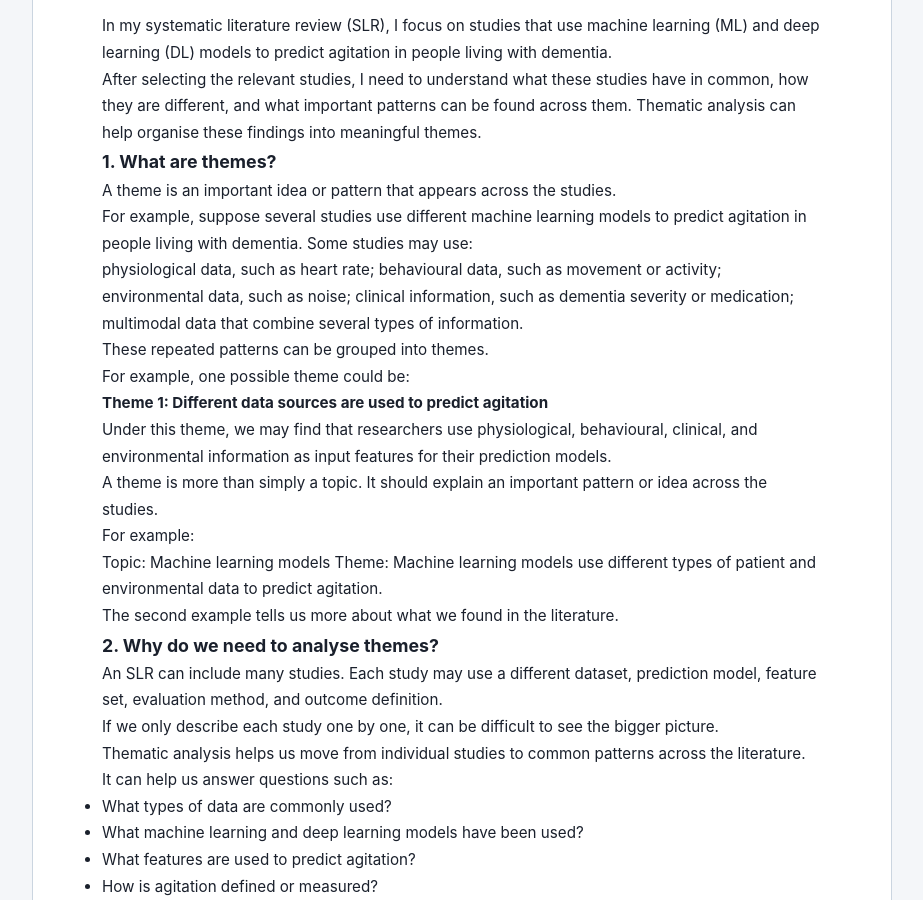
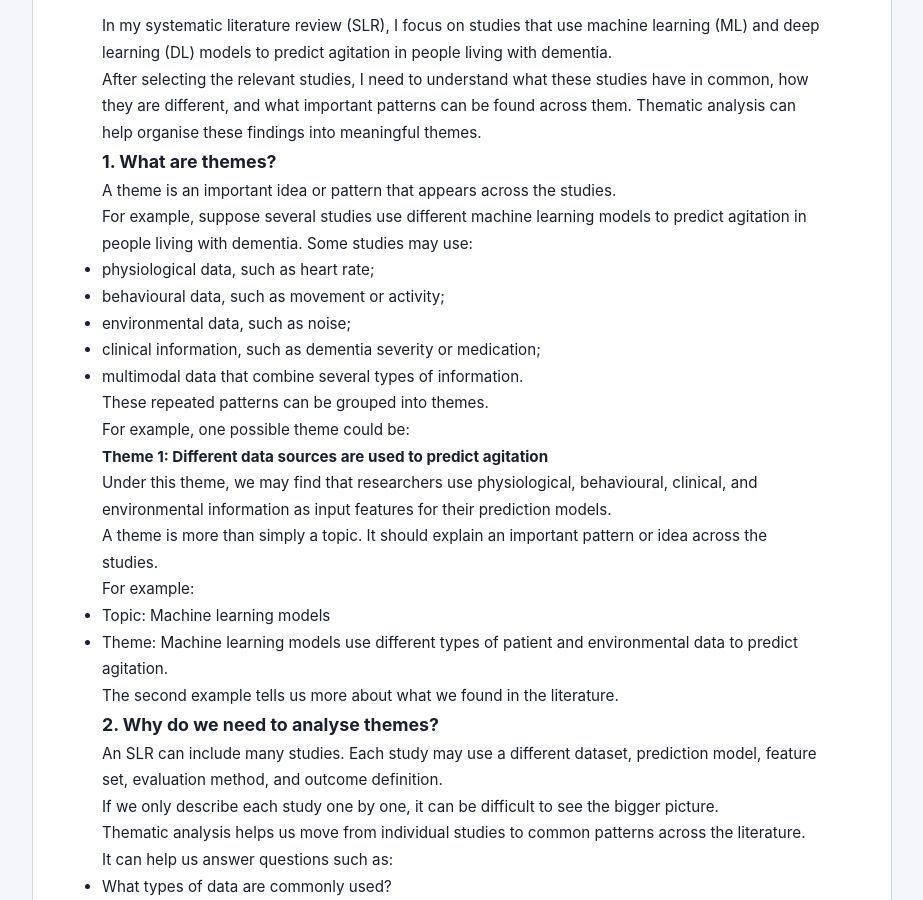
Before and after one commit to DangLeUyen/blog, a Jekyll site: the page built from _posts/2026-09-19-SLR-themeIntro.md, in a window 1280 px wide and 900 px high, scrolled down 426 px. Shown: the whole window, without its empty margins (178-1101 px from the left). Built offline with Jekyll 4.4.1, drawn with Linux system fonts in a browser that asks for light colours.

Commit message:
Update 2026-09-19-SLR-themeIntro.md

```diff
--- a/_posts/2026-09-19-SLR-themeIntro.md
+++ b/_posts/2026-09-19-SLR-themeIntro.md
@@ -16,11 +16,11 @@ A theme is an important idea or pattern that appears across the studies.
 
 For example, suppose several studies use different machine learning models to predict agitation in people living with dementia. Some studies may use:
 
-physiological data, such as heart rate;
-behavioural data, such as movement or activity;
-environmental data, such as noise;
-clinical information, such as dementia severity or medication;
-multimodal data that combine several types of information.
+- physiological data, such as heart rate;
+- behavioural data, such as movement or activity;
+- environmental data, such as noise;
+- clinical information, such as dementia severity or medication;
+- multimodal data that combine several types of information.
 
 These repeated patterns can be grouped into themes.
 
@@ -34,8 +34,8 @@ A theme is more than simply a topic. It should explain an important pattern or i
 
 For example:
 
-Topic: Machine learning models
-Theme: Machine learning models use different types of patient and environmental data to predict agitation.
+- Topic: Machine learning models
+- Theme: Machine learning models use different types of patient and environmental data to predict agitation.
 
 The second example tells us more about what we found in the literature.
 
```
